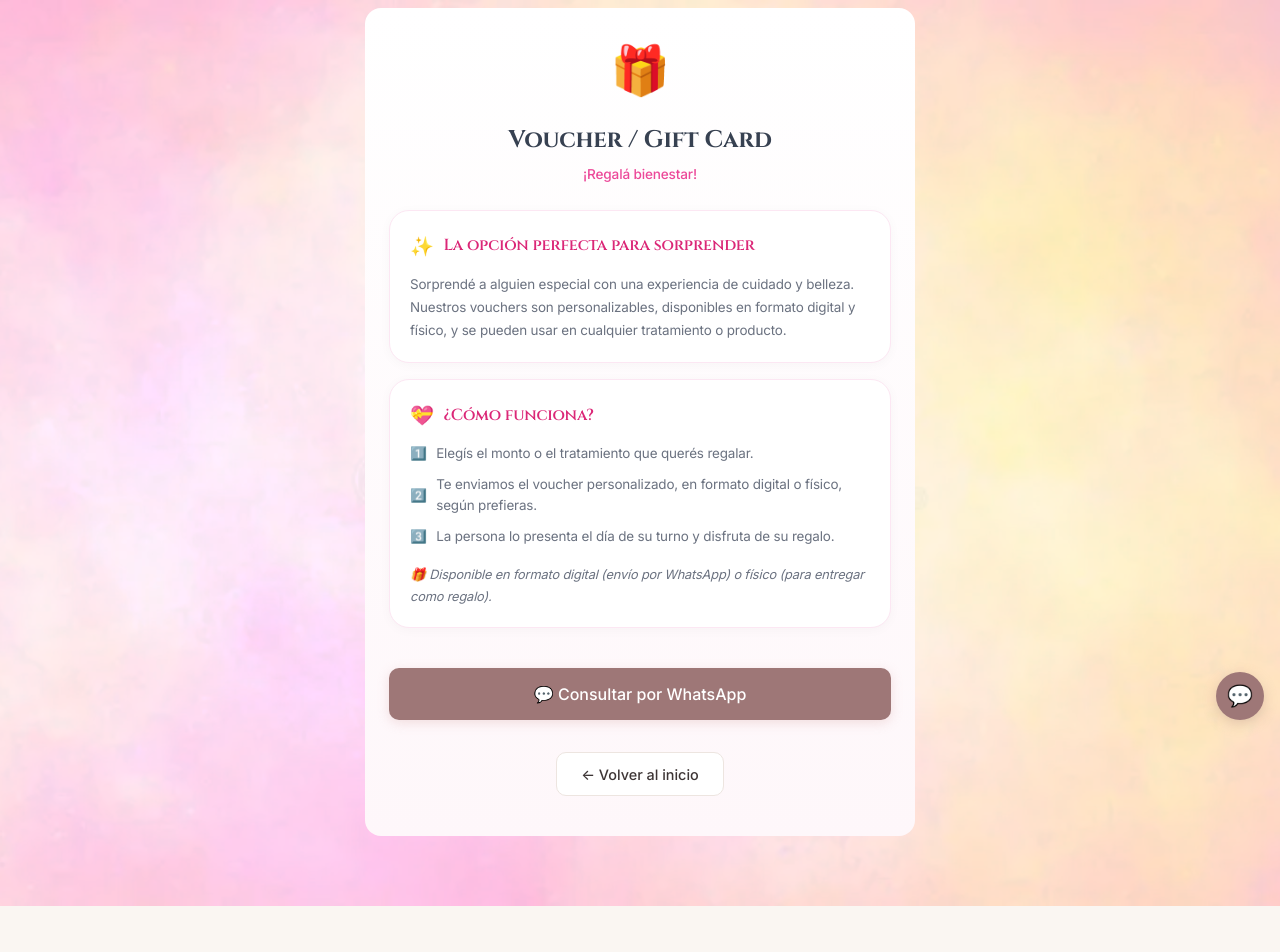
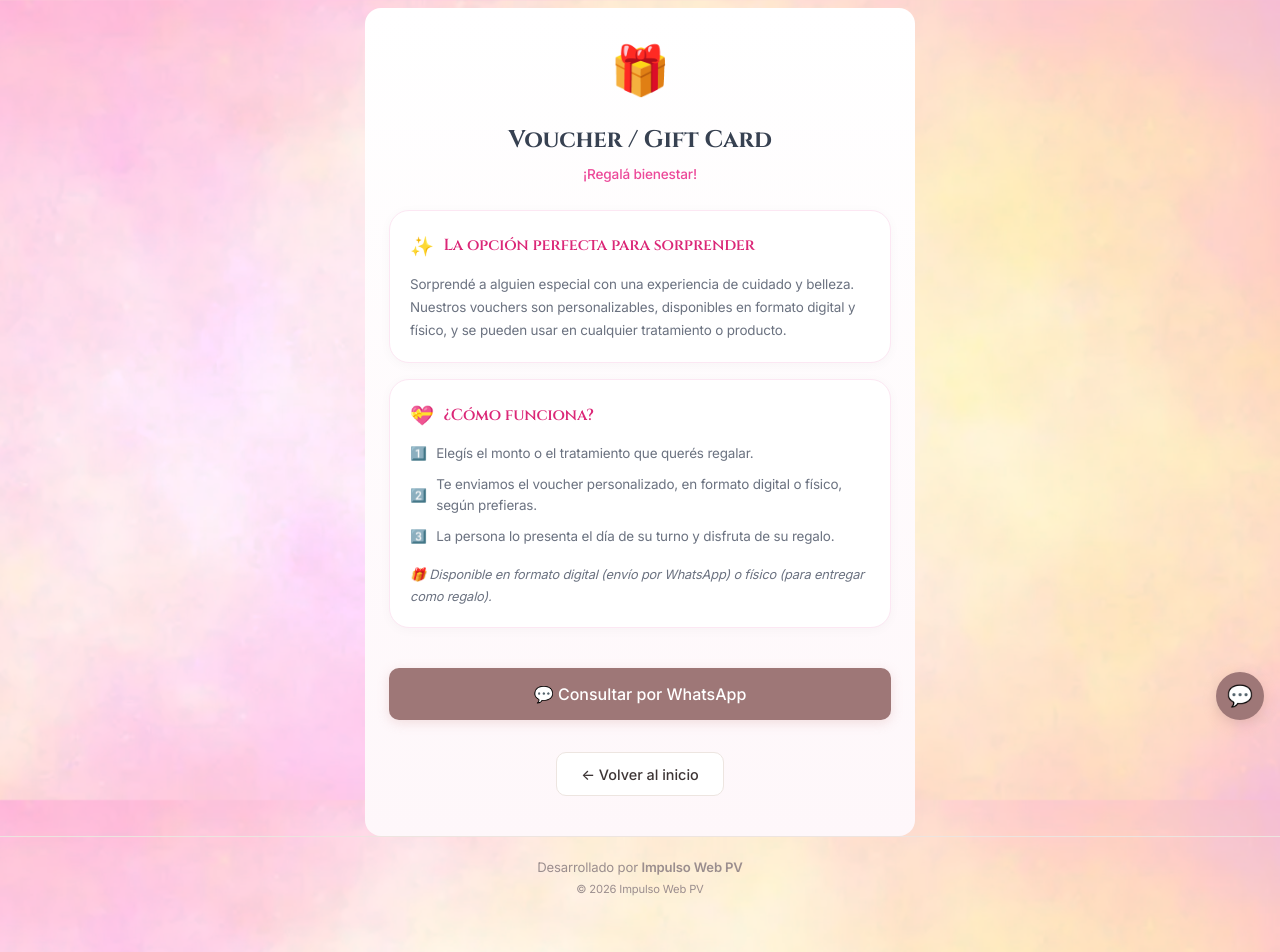
Before and after one commit to PameVillegas/belleza-saludable, a React (Vite) app in the folder frontend/: page /voucher in a window 1280 px wide. Shown: the top 952 px of the page. Before the commit the page ends 906 px from the top, so only its background shows below. Built offline with nearby package versions, Linux system fonts and the light colour scheme.

Commit message:
footer: agregar pie 'Desarrollado por Impulso Web PV' con link a Instagram

```diff
--- a/frontend/src/App.jsx
+++ b/frontend/src/App.jsx
@@ -16,6 +16,7 @@ import BookAppointment from './pages/BookAppointment';
 import Voucher from './pages/Voucher';
 import BottomNav from './components/BottomNav';
 import WhatsAppButton from './components/WhatsAppButton';
+import Footer from './components/Footer';
 
 function App() {
   return (
@@ -40,6 +41,7 @@ function App() {
         </Routes>
         <WhatsAppButton />
         <BottomNav />
+        <Footer />
       </div>
     </BrowserRouter>
   );
--- /dev/null
+++ b/frontend/src/components/Footer.jsx
@@ -0,0 +1,8 @@
+export default function Footer() {
+  return (
+    <footer className="app-footer-credit">
+      <p>Desarrollado por <a href="https://www.instagram.com/impulsoweb.pv?igsh=NTNjYXM4ZWdoY3B3" target="_blank" rel="noopener noreferrer">Impulso Web PV</a></p>
+      <p className="app-footer-copy">&copy; 2026 <a href="https://www.instagram.com/impulsoweb.pv?igsh=NTNjYXM4ZWdoY3B3" target="_blank" rel="noopener noreferrer">Impulso Web PV</a></p>
+    </footer>
+  );
+}
--- a/frontend/src/styles/global.css
+++ b/frontend/src/styles/global.css
@@ -1097,6 +1097,41 @@ body {
   color: var(--color-text-muted);
 }
 
+/* Footer credit */
+.app-footer-credit {
+  text-align: center;
+  padding: 1.25rem 1rem;
+  padding-bottom: calc(1.25rem + 70px);
+  border-top: 1px solid var(--color-border);
+  background: var(--color-bg);
+}
+
+.app-footer-credit p {
+  margin: 0;
+  font-size: 0.82rem;
+  color: var(--color-text-muted);
+  line-height: 1.6;
+}
+
+.app-footer-credit a {
+  color: var(--color-primary);
+  text-decoration: none;
+  font-weight: 600;
+}
+
+.app-footer-credit a:hover {
+  text-decoration: underline;
+}
+
+.app-footer-copy {
+  font-size: 0.7rem !important;
+  margin-top: 0.15rem !important;
+}
+
+.app-footer-copy a {
+  font-weight: 400 !important;
+}
+
 /* Home page */
 .home-page { padding-bottom: 0; }
 
```
